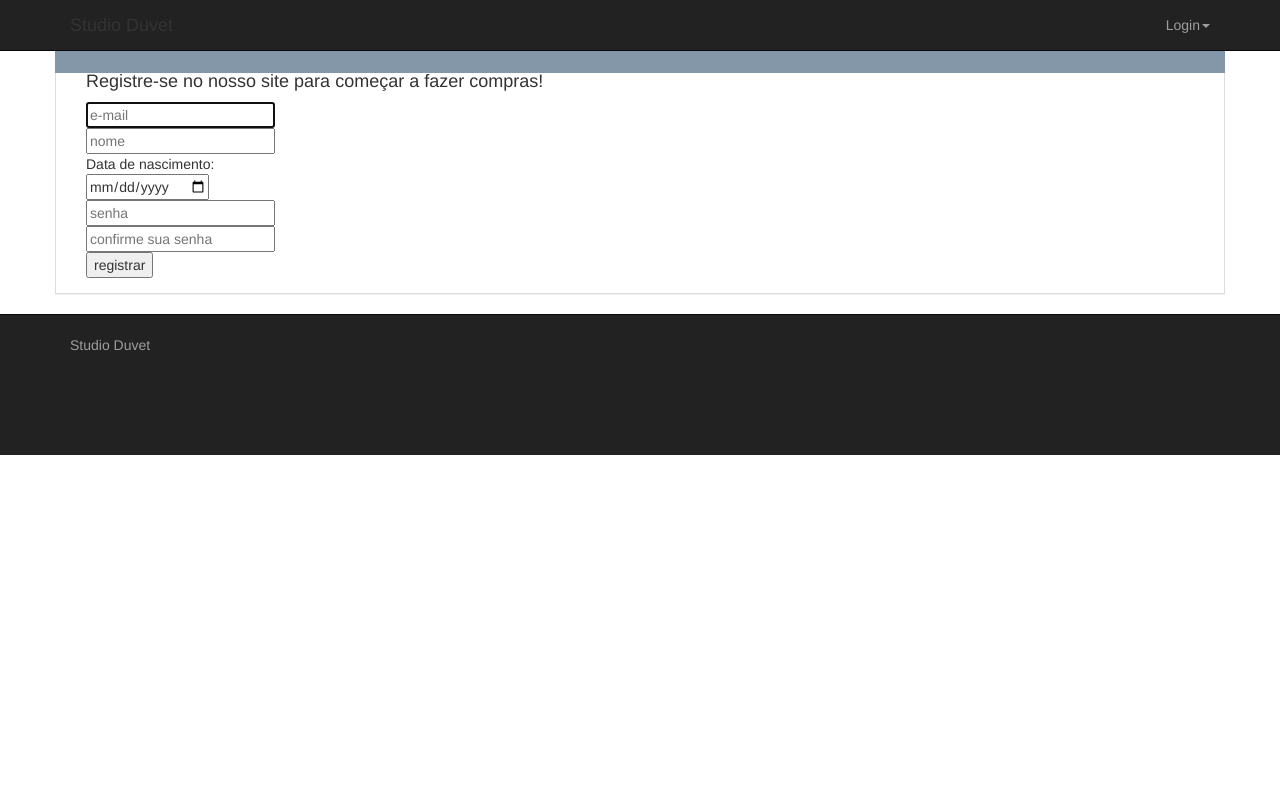
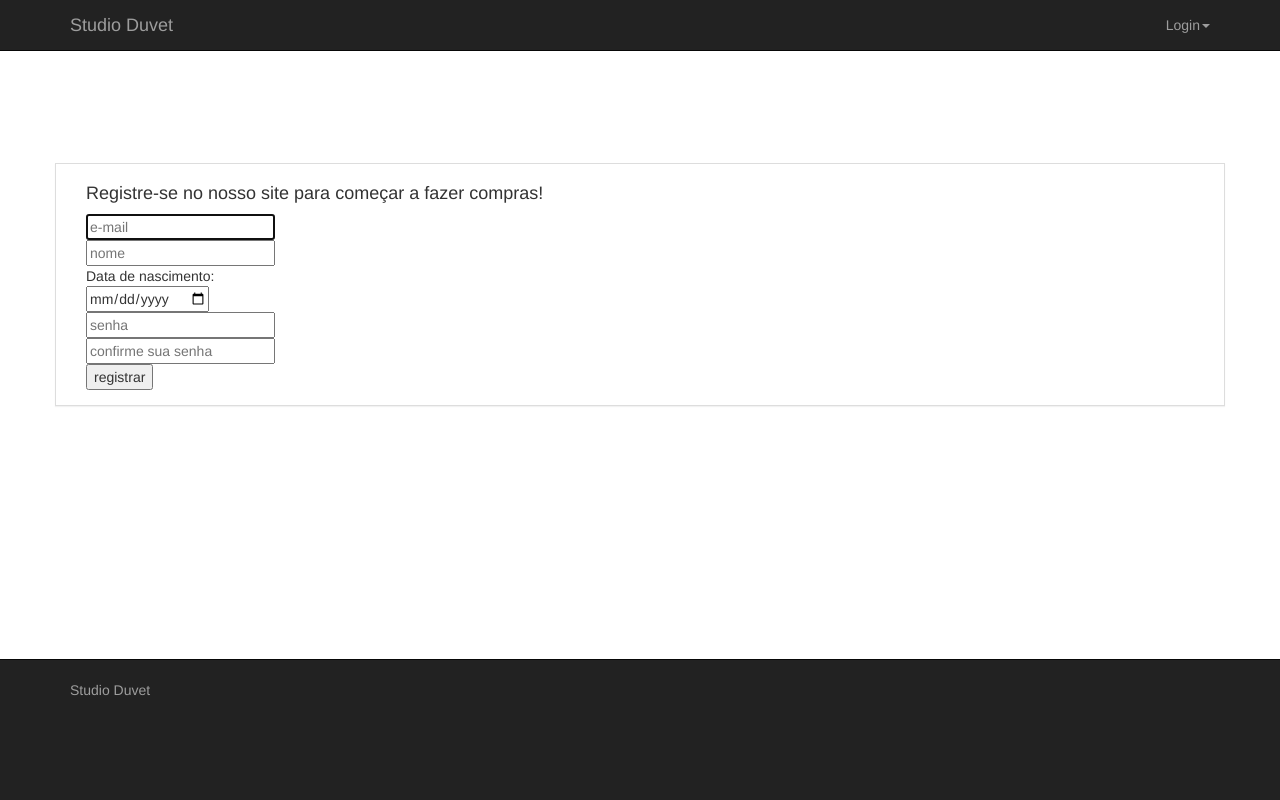
Before and after one commit to titolins/nscmr, a Flask app: page /user/new in a window 1280 px wide. Run offline with Flask 2, Linux system fonts and the light colour scheme; some libraries are stand-ins or nearby versions.

Commit message:
changed panel styling / added minor style to registration page

```diff
--- a/nscmr/static/css/style.css
+++ b/nscmr/static/css/style.css
@@ -13,7 +13,6 @@ a:link:not(.link),
 a:hover:not(.link),
 a:visited:not(.link),
 a:active:not(.link) {
-  color: inherit;
   text-decoration: none;
 }
 
@@ -56,7 +55,8 @@ a:active:not(.link) {
  * sidebar pages settings (for now used only in the profile page)
  */
 
-#sidebar-content-wrapper {
+#sidebar-content-wrapper,
+#registration-content-wrapper {
   height: calc(100% - 192px);
   padding-top: 8em;
 }
@@ -109,6 +109,10 @@ a:active:not(.link) {
   text-align: right;
 }
 
+#product-nav > span > a {
+  color:inherit;
+}
+
 #product-title {
   margin-top: 4em;
 }
@@ -132,8 +136,9 @@ a:active:not(.link) {
 
 .panel > .panel-heading {
   border-radius: 0px;
-  background-color: #8497a9;
-  border: 1px solid #8497a9;
+  border: 1px solid #ddd;
+  border-bottom: 0;
+  background-color: white;
 }
 
 .panel > .panel-body {
```
